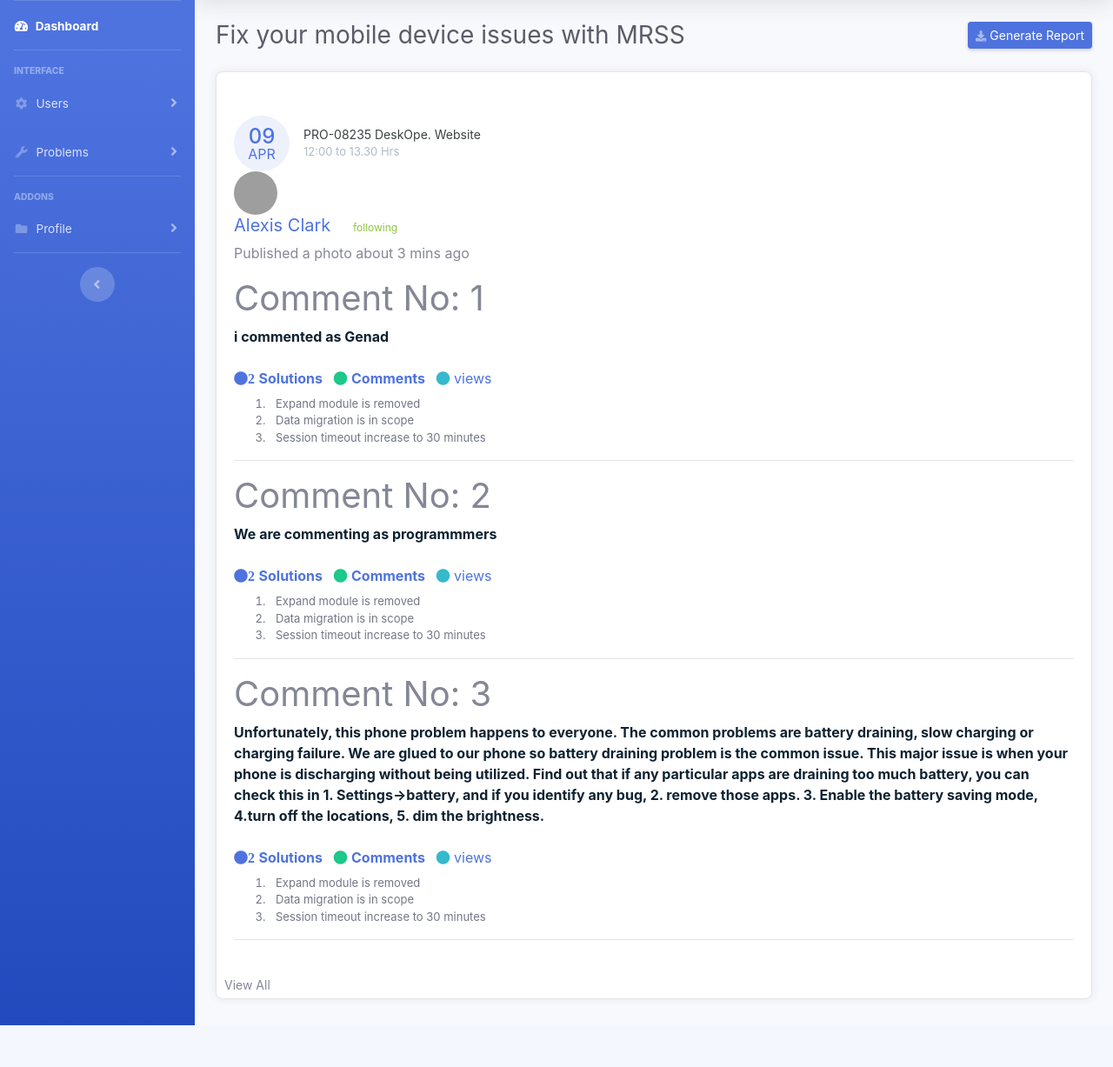
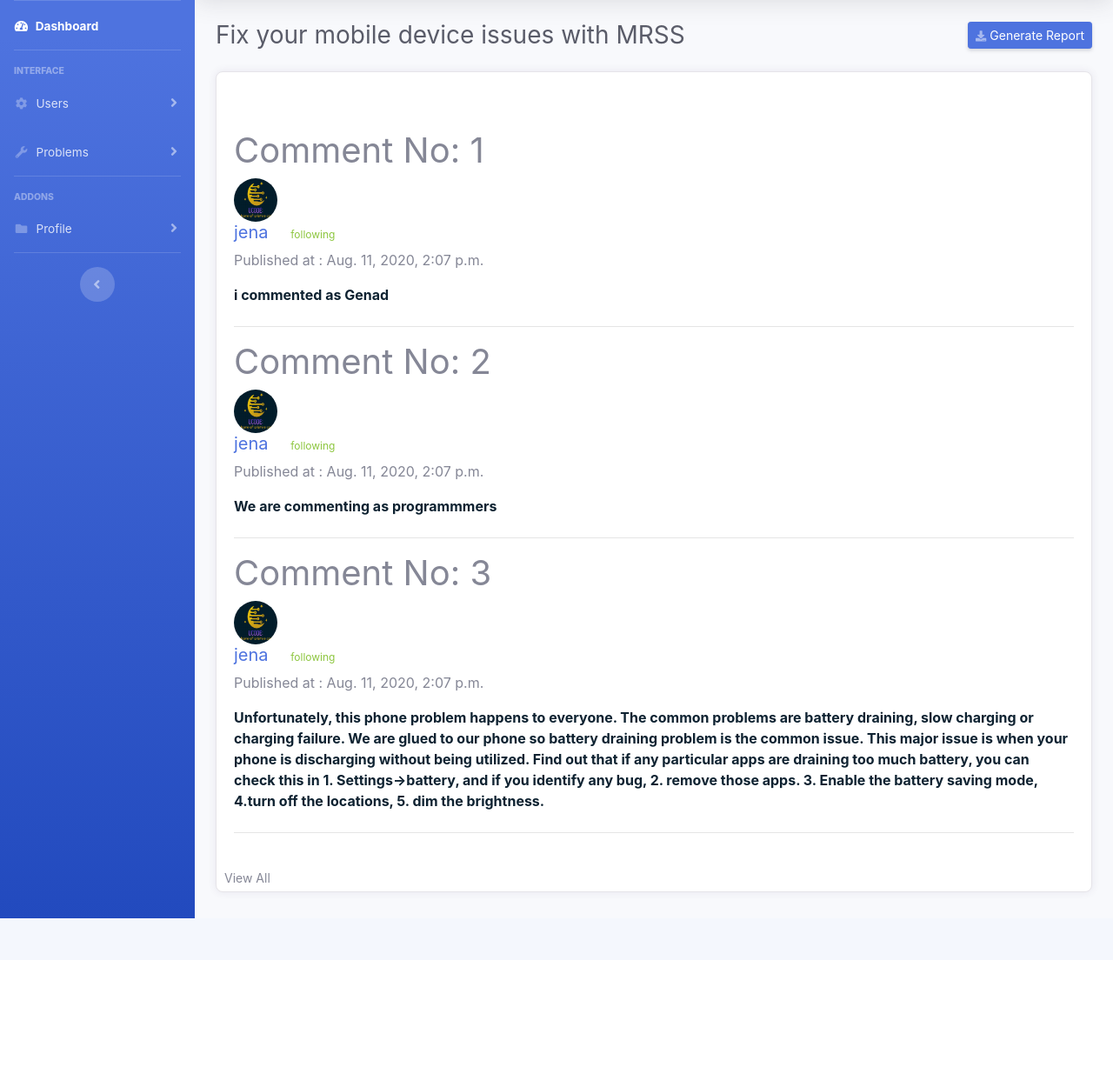
Before and after one commit to ucodecotz/mrss, a Django app: page /comments/2 in a window 1280 px wide. Shown: the part 90-1317 px from the top of the page at 87% size. After the commit the page ends 1146 px from the top, so only its background shows below. Run offline with Django 3.2, Linux system fonts and the light colour scheme; data comes from the database, SQL or seed files in the repository; both versions use the stored data as it was after the commit; some libraries are stand-ins or nearby versions; grey boxes are pictures that could not be loaded.

Commit message:
added something

```diff
--- a/core/forms.py
+++ b/core/forms.py
@@ -42,5 +42,6 @@ class ProblemForm(forms.Form):
 class AddSolutionForm(forms.Form):
     content = forms.CharField(widget=forms.Textarea(attrs={
         'class': 'form-control',
-        'placeholder': 'Add your Solution to this problem'
+        'placeholder': 'Add your Solution to this problem',
+        'cols': 100
     }))
--- a/core/models.py
+++ b/core/models.py
@@ -56,7 +56,7 @@ class Problems(models.Model):
     created_on = models.DateTimeField(default=timezone.now)
     device_type = models.CharField(max_length=200, choices=DEVICE_TYPE_CHOICE, null=True, blank=True)
     device_brand = models.CharField(max_length=200, choices=DEVICE_BRAND_CHOICE, null=True, blank=True)
-    problem_desc = models.TextField(null= True, blank=True)
+    problem_desc = models.TextField(null=True, blank=True)
 
     class Meta:
         verbose_name_plural = 'Problems'
@@ -80,11 +80,12 @@ class Solution(models.Model):
 
 
 class Comments(models.Model):
-    user = models.ForeignKey(settings.AUTH_USER_MODEL,
+    user = models.ForeignKey(UserProfile,
                              on_delete=models.CASCADE)
     content = models.TextField(null=True, blank=True)
     solution_id = models.ForeignKey(Solution, on_delete=models.CASCADE,
                                     null=True, blank=True)
+    created = models.DateTimeField(auto_now_add=True, null=True, blank=True)
 
     class Meta:
         verbose_name_plural = 'Comments'
--- a/templates/comments.html
+++ b/templates/comments.html
@@ -31,24 +31,9 @@
                     </div>
                     <div class="card-body pt-0">
                         <div class="widget-49">
-                            <div class="widget-49-title-wrapper">
-                                <div class="widget-49-date-primary">
-                                    <span class="widget-49-date-day">09</span>
-                                    <span class="widget-49-date-month">apr</span>
-                                </div>
-                                <div class="widget-49-meeting-info">
-                                    <span class="widget-49-pro-title">PRO-08235 DeskOpe. Website</span>
-                                    <span class="widget-49-meeting-time">12:00 to 13.30 Hrs</span>
-                                </div>
-                            </div>
+
                             <div class="post-container">
-                            <img src="https://bootdey.com/img/Content/avatar/avatar6.png" alt="user" class="profile-photo-md pull-left">
                             <div class="post-detail">
-                              <div class="user-info">
-                                <h5><a href="timeline.html" class="profile-link">Alexis Clark</a> <span class="following">following</span></h5>
-                                <p class="text-muted">Published a photo about 3 mins ago</p>
-                              </div>
-
 {#                              <div class="reaction">#}
 {#                                <a class="btn text-green"><i class="fa fa-thumbs-up"></i> 13</a>#}
 {#                                <a class="btn text-red"><i class="fa fa-thumbs-down"></i> 0</a>#}
@@ -59,6 +44,11 @@
                                 <p>
                                     {% for comm in comment %}
                                          <h1>Comment No: {{ forloop.counter }}</h1>
+                                           <img src="{{ comm.user.images.url }}" alt="user" class="profile-photo-md pull-left">
+                                            <div class="user-info">
+                                                <h5><a href="timeline.html" class="profile-link">{{ comm.user}}</a> <span class="following">following</span></h5>
+                                                <p class="text-muted">Published at : {{ comm.created }}</p>
+                                            </div>
 
                                         <p style="color: #0E2231;"><b>{{ comm.content}}</b> </p>
 
@@ -69,20 +59,6 @@
                               </div>
 
 
-                                <span class="mr-2">
-                                  <a href="/problem_details/poor-battery-life "><i class="fas fa-circle text-primary">2</i> <b>Solutions</b> </a>
-                                </span>
-                                <span class="mr-2">
-                                   <a href=""><i class="fas fa-circle text-success"></i> <b>Comments</b></a>
-                                </span>
-                                <span class="mr-2">
-                                  <a href=""><i class="fas fa-circle text-info"></i> views</a>
-                                </span>
-                                        <ol class="widget-49-meeting-points">
-                                            <li class="widget-49-meeting-item"><span>Expand module is removed</span></li>
-                                            <li class="widget-49-meeting-item"><span>Data migration is in scope</span></li>
-                                            <li class="widget-49-meeting-item"><span>Session timeout increase to 30 minutes</span></li>
-                                        </ol>
                                         <hr>
                                 {% endfor %}
 {#                              <div class="post-comment">#}
--- a/templates/problem_details.html
+++ b/templates/problem_details.html
@@ -54,12 +54,12 @@
                                   <form method="post" action=" {% url 'core:post_solution' object.id  %}">
                                     {% csrf_token %}
                                     <div class="form-row">
-                                      <div class="form-group col-md-6 mb-0">
+                                      <div class="form-group col-md-12 mb-0">
                                         {{ form.content|as_crispy_field }}
                                       </div>
 
                                     </div>
-                                    <button type="submit" class="btn btn-primary">Submit</button>
+                                    <button class="btn btn-info waves-effect waves-light" type="submit" class="btn btn-primary">Send</button>
 
                                   </form>
                               </div>
```
Also changed, not shown: core/migrations/0015_auto_20200811_1355.py (added), core/migrations/0016_comments_created.py (added), db.sqlite3.
